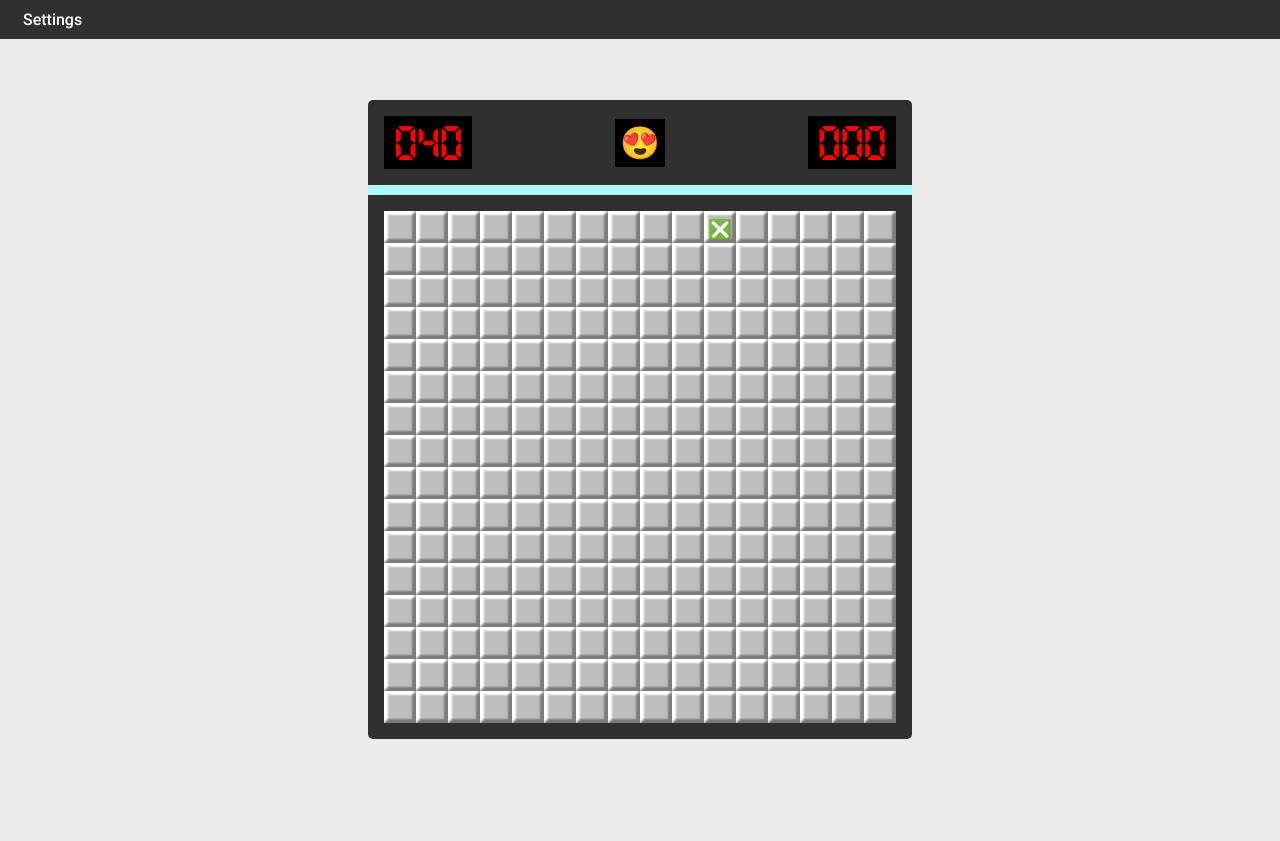
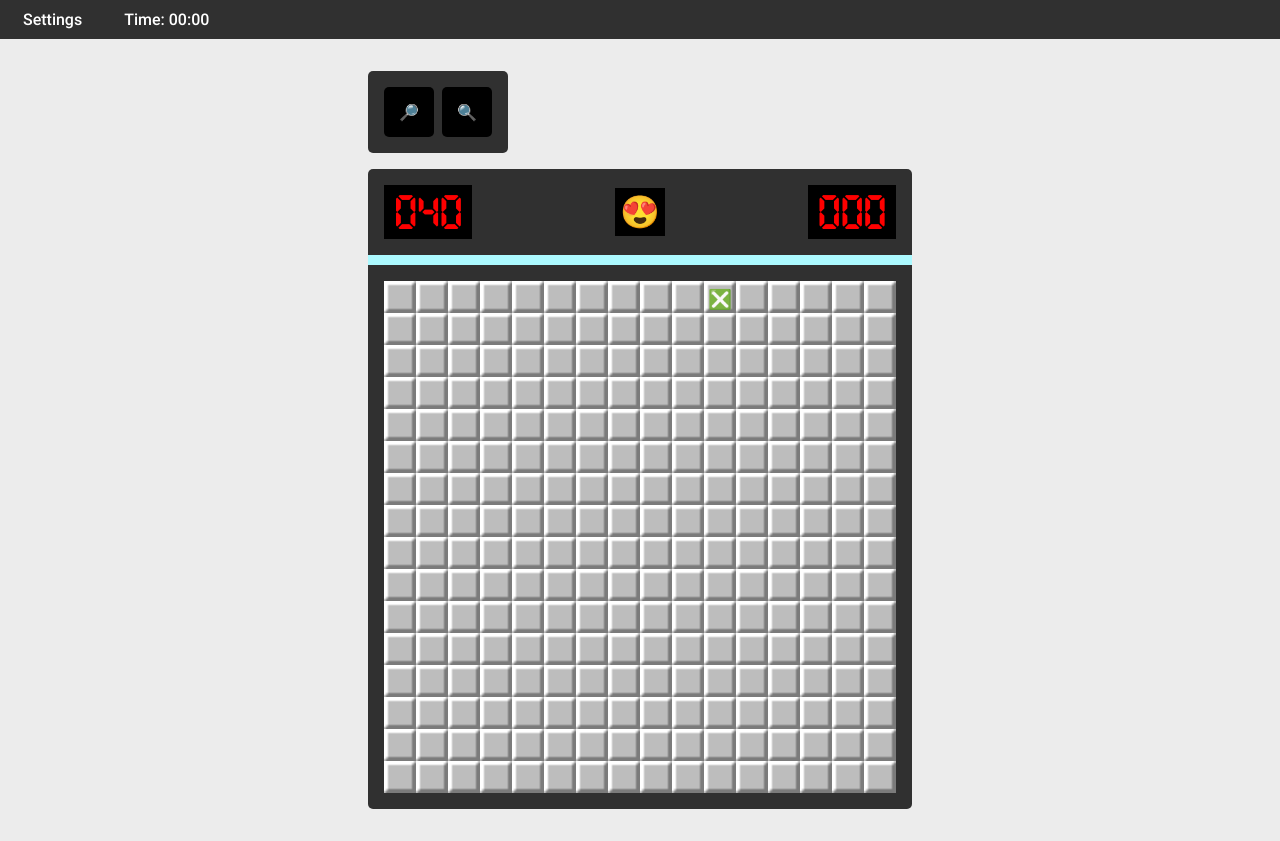
Before and after one commit to facundo-tunas/pfl-minesweeperClone, a plain HTML site: page index.html in a window 1280 px wide. Before the commit the page ends 800 px from the top, so only its background shows below. Drawn offline with Linux system fonts and the light colour scheme.

Commit message:
add zoom in and zoom out buttons

```diff
--- a/index.html
+++ b/index.html
@@ -10,7 +10,7 @@
     <link rel="stylesheet" href="./styles/variables.css" />
     <link rel="stylesheet" href="./styles/header.css" />
     <link rel="stylesheet" href="./styles/styles.css" />
-    <link rel="stylesheet" href="./styles/settings.css"/>
+    <link rel="stylesheet" href="./styles/settings-modal.css" />
     <link rel="stylesheet" href="./styles/board.css" />
     <link rel="stylesheet" href="./styles/cells.css" />
 
@@ -19,8 +19,9 @@
   <body>
     <header>
       <button class="open-settings">Settings</button>
-      <p class="timer-header"></p>
+      <p class="timer-header">Time: 00:00</p>
     </header>
+
     <div class="settings-modal">
       <div class="container">
         <p class="options-title">Difficulty</p>
@@ -33,6 +34,10 @@
       </div>
     </div>
     <div class="game-container">
+      <div class="settings-container">
+        <button id="zoom-in">🔎</button>
+        <button id="zoom-out">🔍</button>
+      </div>
       <div class="displays">
         <p class="minecount"></p>
         <button class="start-game">😍</button>
--- a/scripts/config.js
+++ b/scripts/config.js
@@ -6,6 +6,7 @@ export const gameOptions = {
   gameState: 0 /* 0: off, 1: started, 2: lost, 3: won */,
   timer: null,
   board: null,
+  zoom: 1,
 };
 
 export const DOMelements = {
@@ -17,4 +18,6 @@ export const DOMelements = {
   settingsModal: document.querySelector(".settings-modal"),
   closeSettingsButton: document.querySelector(".close-settings"),
   settingsButton: document.querySelector(".open-settings"),
+  zoomButton: document.getElementById("zoom-in"),
+  zoomOutButton: document.getElementById("zoom-out"),
 };
--- a/scripts/dom.js
+++ b/scripts/dom.js
@@ -45,6 +45,23 @@ export function initializeEventListeners() {
   });
 
   DOMelements.startButton.addEventListener("click", start);
+
+  DOMelements.zoomButton.addEventListener("click", () => {
+    zoom(0.1);
+  });
+  DOMelements.zoomOutButton.addEventListener("click", () => {
+    zoom(-0.1);
+  });
+
+  function zoom(value) {
+    gameOptions.zoom += value;
+    console.log("zoomed in to" + " " + gameOptions.zoom);
+
+    document.documentElement.style.setProperty(
+      "--board-zoom",
+      gameOptions.zoom
+    );
+  }
 }
 
 export function unpressCells() {
--- a/styles/board.css
+++ b/styles/board.css
@@ -4,11 +4,12 @@
   grid-template-columns: repeat(var(--board-width), var(--cell-size));
   grid-template-rows: repeat(var(--board-height), var(--cell-size));
   max-width: calc(var(--cell-size) * var(--board-width) + 2rem);
-  max-height: calc(var(--cell-size) * var(--board-height) + 2rem);
+  max-height: calc((var(--cell-size) * var(--board-height) + 2rem));
 
   padding: 1rem;
   background-color: var(--board-bg);
   border-radius: 0px 0px 5px 5px;
+
 }
 
 /* displays */
--- a/styles/cells.css
+++ b/styles/cells.css
@@ -2,7 +2,7 @@
   color: #fff;
 
   font-family: minesweeper;
-  font-size: 1.2rem;
+  font-size: calc(1.2rem * var(--board-zoom));
 
   width: var(--cell-size);
   height: var(--cell-size);
--- a/styles/styles.css
+++ b/styles/styles.css
@@ -25,3 +25,32 @@ body {
 
   user-select: none;
 }
+
+.settings-container {
+  border-radius: 5px;
+  padding: 1rem;
+  background-color: var(--board-bg);
+
+  margin-bottom: 1rem;
+
+  width: fit-content;
+
+  display: flex;
+  gap: 0.5rem;
+}
+
+.settings-container button {
+  width: 50px;
+  height: 50px;
+
+  background-color: black;
+  border: 2px solid transparent;
+  border-radius: 5px;
+
+  cursor: pointer;
+  transition: 0.3s;
+}
+.settings-container button:hover {
+  border-color: white;
+  font-size: 1.5em;
+}
--- a/styles/variables.css
+++ b/styles/variables.css
@@ -1,9 +1,10 @@
 :root {
-  --cell-size: 32px;
+  --cell-size: calc(32px * var(--board-zoom));
   --board-width: 16;
   --board-height: 16;
+  --board-zoom: 1;
+
   --board-divider: #acf9ff; /* changes depending on game state */
-
   --page-bg: #ececec;
   --board-bg: #303030;
   --header-bg: #303030;
```
Also changed, not shown: styles/settings-modal.css (renamed from styles/settings.css).
